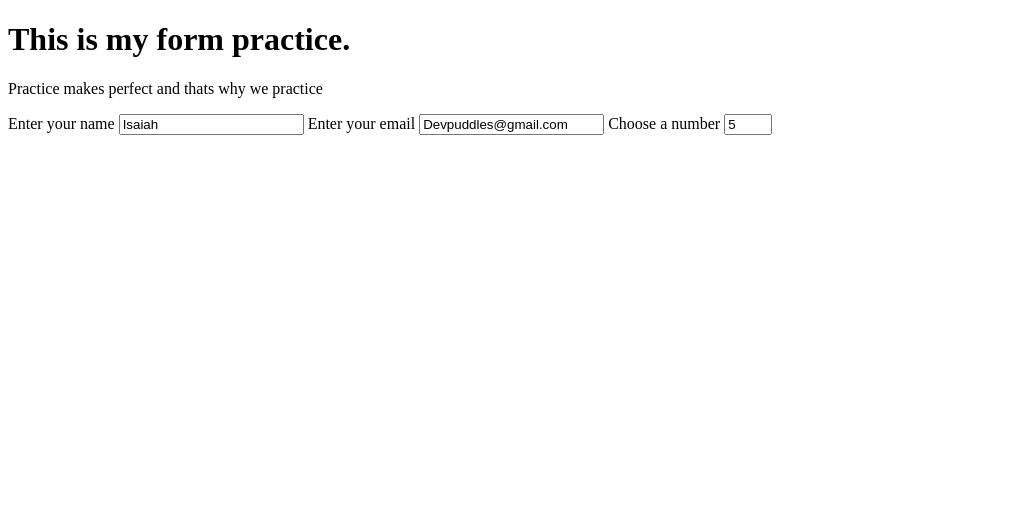
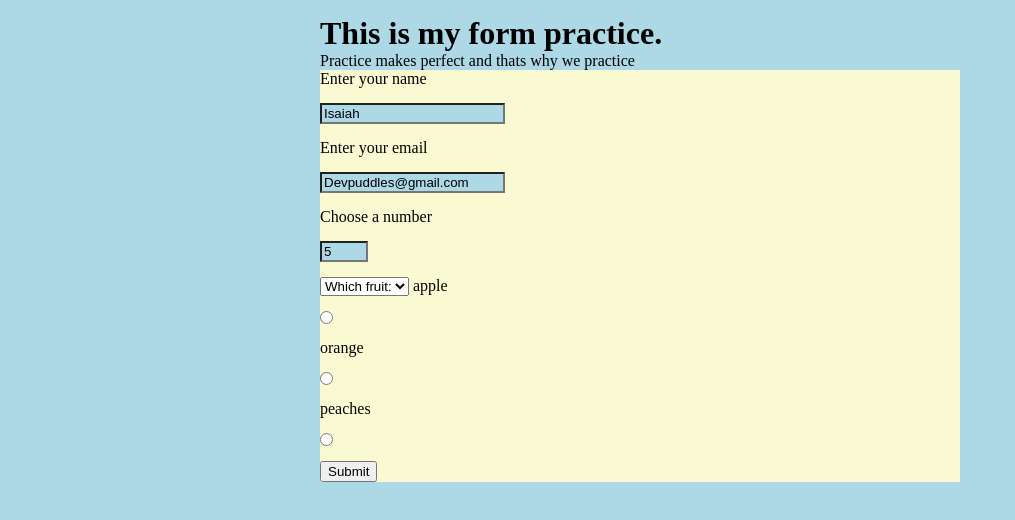
Before and after one commit to DevPuddle/form-practice-0, a plain HTML site: page index.html in a window 1280 px wide. Shown: the whole page, without its empty margins (0-1015 px from the left). Drawn offline with Linux system fonts and the light colour scheme.

Commit message:
added css to practice

```diff
--- a/index.html
+++ b/index.html
@@ -1,24 +1,49 @@
 <!DOCTYPE html>
 <html lang="en">
+
 <head>
     <meta charset="UTF-8">
     <meta name="viewport" content="width=device-width, initial-scale=1.0">
     <title>form-practice-0</title>
     <link rel="stylesheet" href="styles.css">
 </head>
+
 <body>
     <h1>This is my form practice.</h1>
     <p>Practice makes perfect and thats why we practice</p>
-        <form>
+    <main id="form-container">
+    <form id="the-form">
         <label id="name-input">
             Enter your name <input type="text" name="name-input" placeholder="your name" required value="Isaiah">
         </label>
         <label id="email-input">
-                Enter your email <input type="email" name="email-input" placeholder="your email" required value="Devpuddles@gmail.com">
+            Enter your email <input type="email" name="email-input" placeholder="your email" required
+                value="Devpuddles@gmail.com">
         </label>
         <label id="number-input">
-                Choose a number <input type="number" name="number-input" placeholder="number" required value="5" min="2" max="8">
+            Choose a number <input type="number" name="number-input" placeholder="number" required value="5" min="2"
+                max="8">
         </label>
+        <select id="dropdown">
+            <label>Which fruit is better?
+                <option>Which fruit:</option>
+                <option>apple</option>
+                <option>orange</option>
+                <option>peaches</option>
+
+        </select>
+        <label for="radio-choice">apple
+            <input id="radio-choice" name="better-choice" type="radio">
+        </label>
+        <label for="radio-choice">orange
+            <input id="radio-choice" name="better-choice" type="radio">
+        </label>
+        <label for="radio-choice">peaches
+            <input id="radio-choice" name="better-choice" type="radio">
+        </label>
+        <button id="submit">Submit</button>
     </form>
+    </main>
 </body>
+
 </html>
--- a/styles.css
+++ b/styles.css
@@ -0,0 +1,19 @@
+
+#form-container  {
+    max-width: 50%;
+    max-height: 50%;
+    margin: auto;
+    background-color: lightgoldenrodyellow;
+}
+h1, p {
+    margin: auto;
+    max-width: 50%;
+    max-height: 50%;
+
+}
+
+body, input {
+    margin: 15px 0;
+    display: block;
+    background-color: lightblue;
+}
```
Lines whose indentation alone changed are shown as unchanged.
